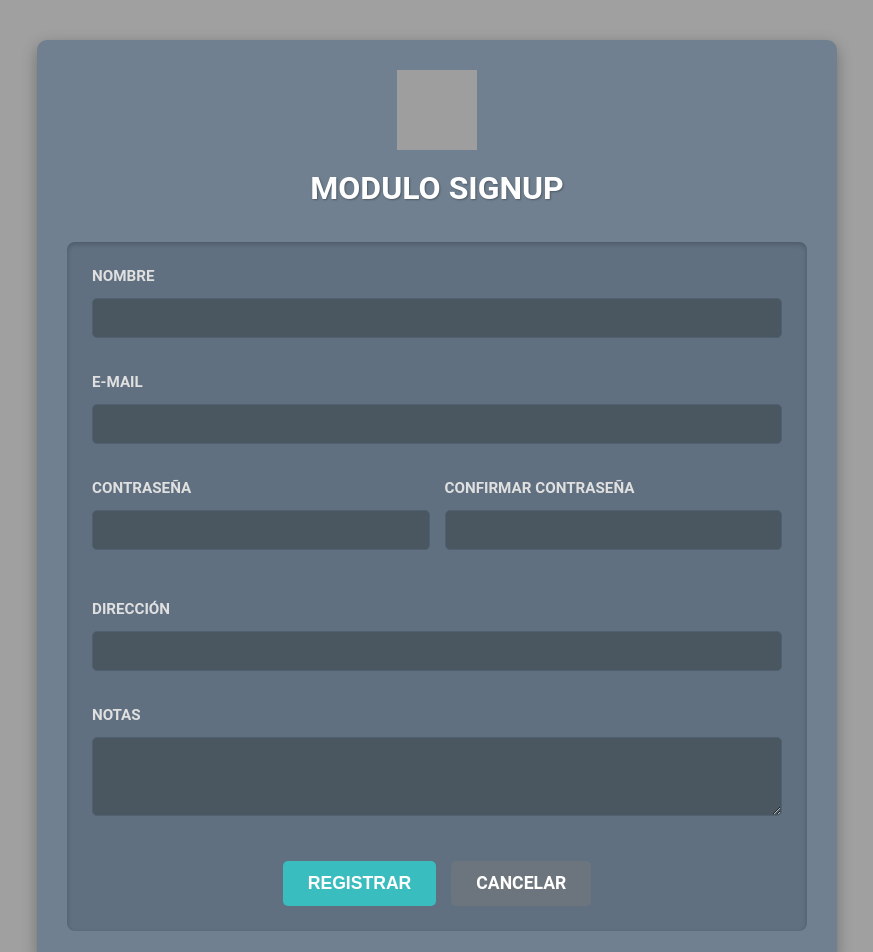
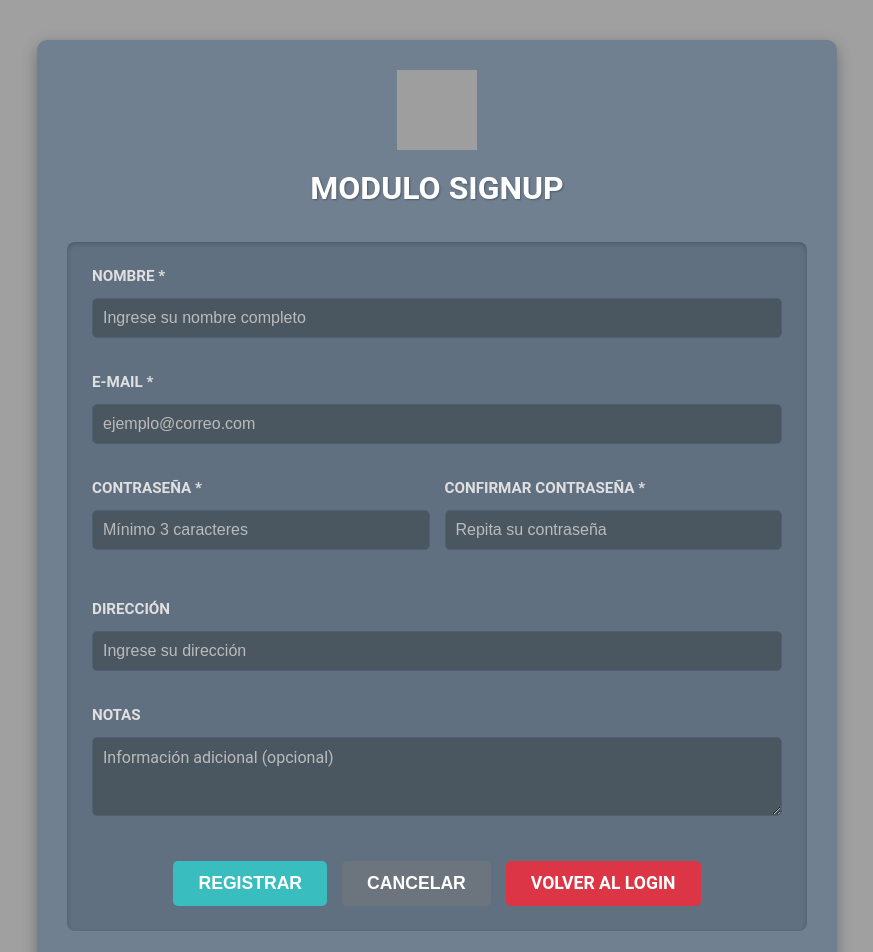
Before and after one commit to DanielFernandoVelazco/FerreteriaTundama, a React (Vite) app in the folder negocio-tundama-frontend/: page /signup in a window 1280 px wide. Shown: the top 952 px of the page, without its empty margins (203-1076 px from the left). Built offline with nearby package versions, Linux system fonts and the light colour scheme; no server answers; grey boxes are pictures that could not be loaded.

Commit message:
Se normaliza error signup j

```diff
--- a/negocio-tundama-frontend/src/pages/SignUp.jsx
+++ b/negocio-tundama-frontend/src/pages/SignUp.jsx
@@ -5,7 +5,8 @@ import './SignUp.css';
 
 const SignUp = () => {
   const navigate = useNavigate();
-  const { register, error } = useAuth();
+  const { register } = useAuth();
+  const [loading, setLoading] = useState(false);
   const [formData, setFormData] = useState({
     nombre: '',
     email: '',
@@ -14,8 +15,6 @@ const SignUp = () => {
     direccion: '',
     notas: ''
   });
-  const [loading, setLoading] = useState(false);
-  const [passwordError, setPasswordError] = useState('');
 
   const handleChange = (e) => {
     setFormData({
@@ -27,15 +26,37 @@ const SignUp = () => {
   const handleSubmit = async (e) => {
     e.preventDefault();
 
-    // Validar contraseñas
-    if (formData.contrasena !== formData.confirmarContrasena) {
-      setPasswordError('Las contraseñas no coinciden');
+    // Validar campos requeridos
+    if (!formData.nombre.trim()) {
+      alert('Por favor ingrese su nombre');
       return;
     }
 
-    setPasswordError('');
+    if (!formData.email.trim()) {
+      alert('Por favor ingrese su correo electrónico');
+      return;
+    }
+
+    if (!formData.contrasena) {
+      alert('Por favor ingrese una contraseña');
+      return;
+    }
+
+    // Validar que las contraseñas coincidan
+    if (formData.contrasena !== formData.confirmarContrasena) {
+      alert('Las contraseñas no coinciden');
+      return;
+    }
+
+    // Validar longitud de contraseña
+    if (formData.contrasena.length < 3) {
+      alert('La contraseña debe tener al menos 3 caracteres');
+      return;
+    }
+
     setLoading(true);
 
+    try {
       // Crear objeto para enviar (sin confirmarContrasena)
       const userData = {
         nombre: formData.nombre,
@@ -48,11 +69,37 @@ const SignUp = () => {
       const result = await register(userData);
 
       if (result.success) {
-      alert('Usuario registrado exitosamente. Por favor inicie sesión.');
+        // Mostrar mensaje de éxito con alert nativo
+        alert('✅ Usuario registrado exitosamente.\n\nPor favor inicie sesión con sus credenciales.');
+
+        // Limpiar formulario
+        setFormData({
+          nombre: '',
+          email: '',
+          contrasena: '',
+          confirmarContrasena: '',
+          direccion: '',
+          notas: ''
+        });
+
+        // Redirigir a login
+        navigate('/login');
+      } else {
+        // Mostrar mensaje de error
+        alert(`❌ Error al registrar usuario:\n\n${result.message}`);
+        setLoading(false);
+      }
+    } catch (err) {
+      console.error('Error en registro:', err);
+      alert('❌ Error de conexión con el servidor.\n\nPor favor, intente de nuevo más tarde.');
+      setLoading(false);
+    }
+  };
+
+  const handleCancel = () => {
+    if (window.confirm('¿Está seguro que desea cancelar el registro?\nLos datos no guardados se perderán.')) {
       navigate('/login');
     }
-
-    setLoading(false);
   };
 
   return (
@@ -63,65 +110,61 @@ const SignUp = () => {
           <h1>MODULO SIGNUP</h1>
         </div>
 
-        {error && (
-          <div className="error-message">
-            {error}
-          </div>
-        )}
-
-        {passwordError && (
-          <div className="error-message">
-            {passwordError}
-          </div>
-        )}
-
         <form onSubmit={handleSubmit} className="signup-form">
           <div className="form-group">
-            <label htmlFor="nombre">NOMBRE</label>
+            <label htmlFor="nombre">NOMBRE *</label>
             <input
               type="text"
               id="nombre"
               name="nombre"
               value={formData.nombre}
               onChange={handleChange}
+              placeholder="Ingrese su nombre completo"
               required
+              disabled={loading}
             />
           </div>
 
           <div className="form-group">
-            <label htmlFor="email">E-MAIL</label>
+            <label htmlFor="email">E-MAIL *</label>
             <input
               type="email"
               id="email"
               name="email"
               value={formData.email}
               onChange={handleChange}
+              placeholder="ejemplo@correo.com"
               required
+              disabled={loading}
             />
           </div>
 
           <div className="form-row">
             <div className="form-group">
-              <label htmlFor="contrasena">CONTRASEÑA</label>
+              <label htmlFor="contrasena">CONTRASEÑA *</label>
               <input
                 type="password"
                 id="contrasena"
                 name="contrasena"
                 value={formData.contrasena}
                 onChange={handleChange}
+                placeholder="Mínimo 3 caracteres"
                 required
+                disabled={loading}
               />
             </div>
 
             <div className="form-group">
-              <label htmlFor="confirmarContrasena">CONFIRMAR CONTRASEÑA</label>
+              <label htmlFor="confirmarContrasena">CONFIRMAR CONTRASEÑA *</label>
               <input
                 type="password"
                 id="confirmarContrasena"
                 name="confirmarContrasena"
                 value={formData.confirmarContrasena}
                 onChange={handleChange}
+                placeholder="Repita su contraseña"
                 required
+                disabled={loading}
               />
             </div>
           </div>
@@ -134,6 +177,8 @@ const SignUp = () => {
               name="direccion"
               value={formData.direccion}
               onChange={handleChange}
+              placeholder="Ingrese su dirección"
+              disabled={loading}
             />
           </div>
 
@@ -145,6 +190,8 @@ const SignUp = () => {
               value={formData.notas}
               onChange={handleChange}
               rows="3"
+              placeholder="Información adicional (opcional)"
+              disabled={loading}
             />
           </div>
 
@@ -157,11 +204,25 @@ const SignUp = () => {
               {loading ? 'REGISTRANDO...' : 'REGISTRAR'}
             </button>
 
-            <Link to="/login" className="button button-secondary">
+            <button
+              type="button"
+              className="button button-secondary"
+              onClick={handleCancel}
+              disabled={loading}
+            >
               CANCELAR
+            </button>
+
+            <Link to="/login" className="button button-danger">
+              VOLVER AL LOGIN
             </Link>
           </div>
         </form>
+
+        <div className="signup-footer">
+          <p>NEGOCIO TUNDAMA LTDA</p>
+          <p>TODOS LOS DERECHOS RESERVADOS</p>
+        </div>
       </div>
     </div>
   );
```
Lines whose indentation alone changed are shown as unchanged.
